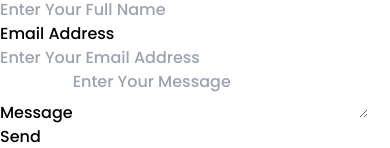
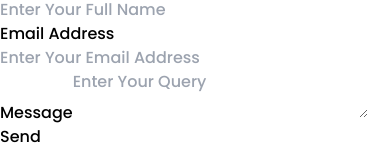
Before and after one commit to pinkijha/PortFolio-01, a React (Vite) app: page / in a window 390 px wide. Shown: the part 9706-9854 px from the top of the page. Built offline with nearby package versions, Linux system fonts and the light colour scheme.

Commit message:
add get form io package for form submission of contact

```diff
--- a/src/components/Contact.jsx
+++ b/src/components/Contact.jsx
@@ -8,13 +8,15 @@ const Contact = () => {
         <span>Please Fill out the form below to contact me!</span>
 
         <div className="flex flex-col justify-center  items-center mt-5">
-          <form className="md:w-96 bg-green-200 shadow-lg px-8 py-6 rounded-xl border" action="">
+          <form className="md:w-96 bg-green-200 shadow-lg
+           px-8 py-6 rounded-xl border"
+            action="https://getform.io/f/bvrrzvxb" method="POST">
             <h1 className="text-xl font-semibold mb-4 ">Send your Message</h1>
             <div className="flex flex-col mb-4">
               <label className="block text-gray-700">
                 Full Name
                 </label>
-              <input placeholder="Enter Your Full Name"
+              <input placeholder="Enter Your Full Name" name="name"
                id="name" className="rounded-lg p-2 shadow border py-2 text-gray-700 "
                 type="text" />
             </div>
@@ -23,8 +25,8 @@ const Contact = () => {
               <label className="block text-gray-700">
                 Email Address
                 </label>
-              <input placeholder="Enter Your Email Address"
-               id="name" className="rounded-lg p-2 shadow border py-2 text-gray-700 "
+              <input placeholder="Enter Your Email Address" name="email"
+               id="email" className="rounded-lg p-2 shadow border py-2 text-gray-700 "
                 type="text" />
             </div>
 
@@ -32,11 +34,11 @@ const Contact = () => {
               <label className="block text-gray-700">
                 Message
                 </label>
-              <textarea placeholder="Enter Your Message"
-               id="name" className="rounded-lg p-2 shadow border py-2 text-gray-700 "
+              <textarea placeholder="Enter Your Query" name="message"
+               id="message" className="rounded-lg p-2 shadow border py-2 text-gray-700 "
                 type="text" />
             </div>
-            <button className="bg-green-800 text-white rounded-xl
+            <button type="submit" className="bg-green-800 text-white rounded-xl
             hover:bg-green-600 hover:scale-90 duration-200 px-3 py-2">Send</button>
           </form>
         </div>
```
